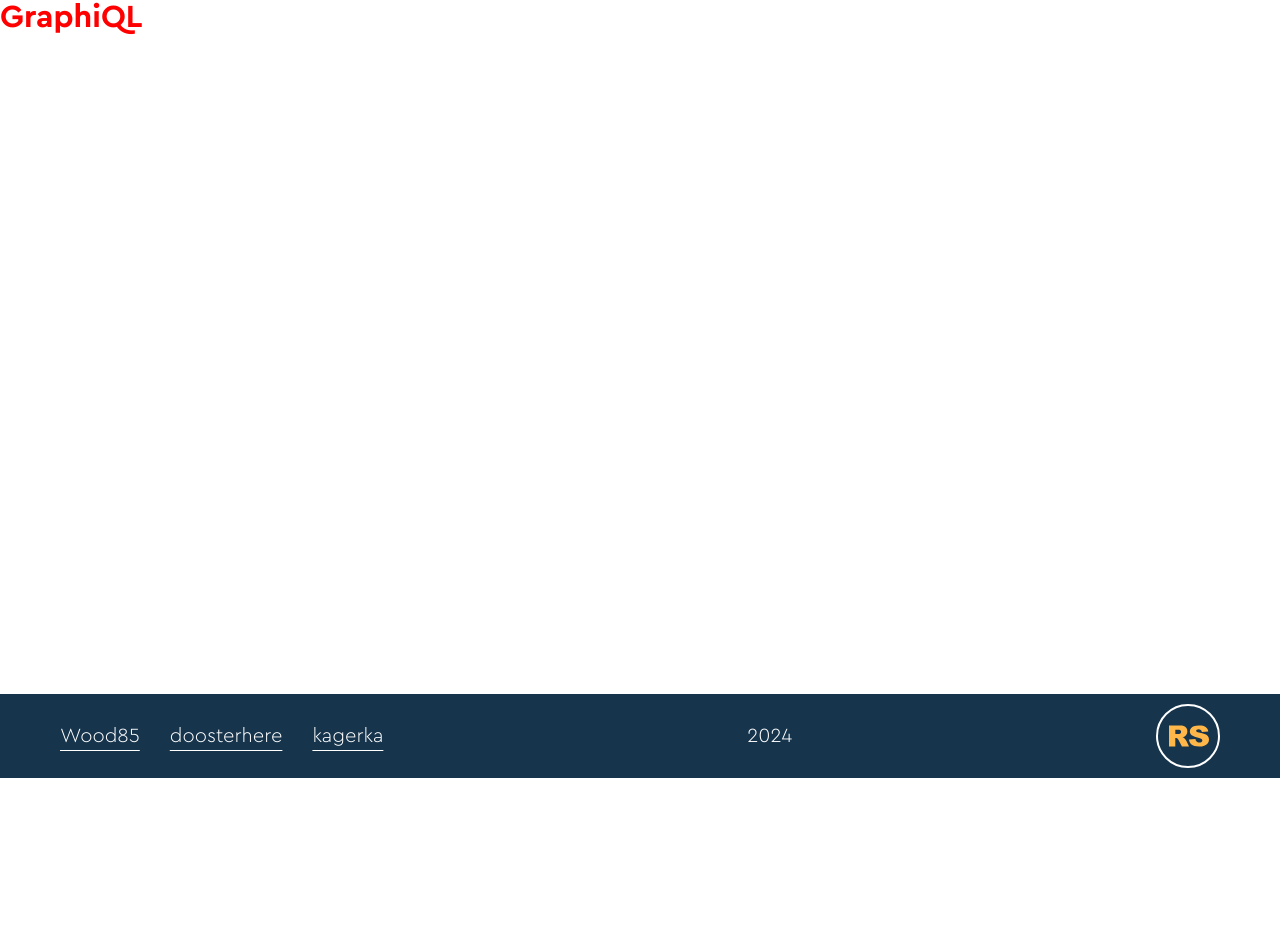
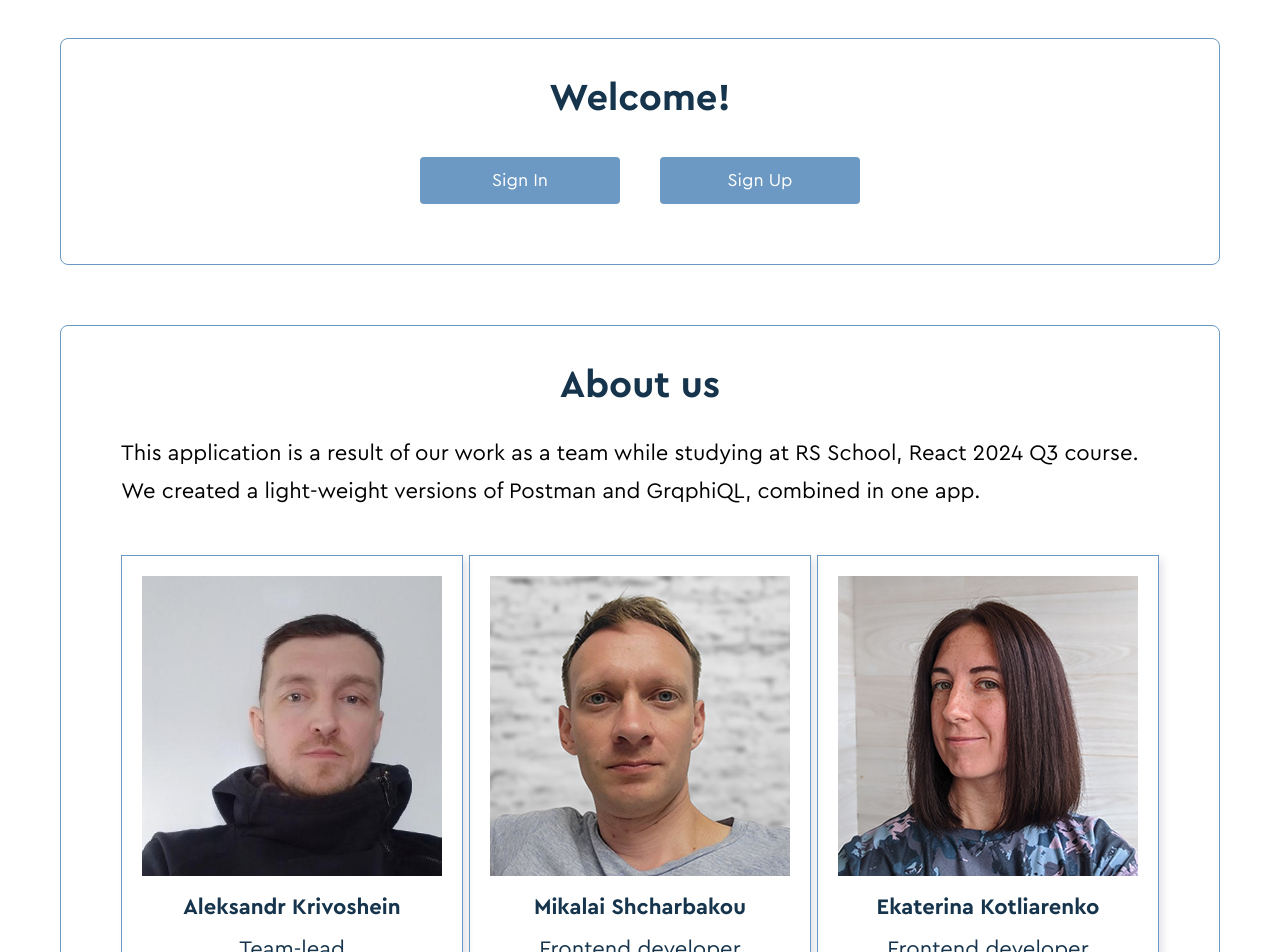
Before and after one commit to Wood85/graphiql-app, a Next.js app: page / in a window 1280 px wide. Shown: the part 22-974 px from the top of the page. Before the commit the page ends 800 px from the top, so only its background shows below. Built offline with nearby package versions, Linux system fonts and the light colour scheme.

Commit message:
feat: RSS-GRAPHI-2_01 Implement Main page

```diff
--- a/src/app/page.module.scss
+++ b/src/app/page.module.scss
@@ -1,4 +1,113 @@
+@import '../styles/variables.scss';
+
 .main {
-  display: flex;
-  color: red;
+  padding: 60px;
+
+  .container {
+    margin: 0 auto;
+    max-width: 1320px;
+    display: flex;
+    flex-direction: column;
+    align-items: center;
+    gap: 60px;
+
+    .title {
+      margin: 0;
+
+      font-size: 38px;
+      color: $dark-blue;
+      line-height: 38px;
+    }
+
+    .welcome {
+      width: 100%;
+      padding: 40px 0 60px;
+      display: flex;
+      flex-direction: column;
+      align-items: center;
+      gap: 40px;
+      border: 1px solid $light-blue;
+      border-radius: 8px;
+
+      .buttons {
+        display: flex;
+        gap: 40px;
+
+        .button {
+          min-width: 200px;
+          padding: 13px 0;
+          display: flex;
+          justify-content: center;
+          gap: 8px;
+          border-radius: 4px;
+
+          font-size: 18px;
+          color: white;
+
+          background-color: $light-blue;
+          text-decoration: none;
+        }
+      }
+    }
+
+    .about {
+      padding: 40px 60px;
+      display: flex;
+      flex-direction: column;
+      align-items: center;
+      border: 1px solid $light-blue;
+      border-radius: 8px;
+
+      .paragraph {
+        margin: 0;
+        margin-top: 30px;
+
+        font-size: 22px;
+        line-height: 38px;
+      }
+
+      .cards {
+        margin-top: 45px;
+        width: 100%;
+        display: flex;
+        flex-direction: row;
+        justify-content: space-between;
+
+        .card {
+          padding: 20px;
+          display: flex;
+          flex-direction: column;
+          align-items: center;
+          border: 1px solid $light-blue;
+
+          text-align: center;
+          color: $dark-blue;
+
+          box-shadow: 4px 4px 8px $light-gray;
+
+          .name {
+            margin: 0;
+            margin-top: 20px;
+
+            font-size: 22px;
+            font-weight: bold;
+            line-height: 22px;
+          }
+
+          .roles {
+            margin-top: 20px;
+            display: flex;
+            flex-direction: column;
+
+            .role {
+              margin: 0;
+
+              font-size: 22px;
+              line-height: 22px;
+            }
+          }
+        }
+      }
+    }
+  }
 }
--- a/src/app/page.tsx
+++ b/src/app/page.tsx
@@ -1,9 +1,62 @@
-import styles from './page.module.scss';
+import Link from 'next/link';
+import Image from 'next/image';
+
+import imageAlexander from '../assets/images/team/Aleksandr.png';
+import imageMikalai from '../assets/images/team/Mikalai.png';
+import imageEkaterina from '../assets/images/team/Ekaterina.png';
+
+import style from './page.module.scss';
 
 export default function Page(): JSX.Element {
   return (
-    <main className={styles.main}>
-      <h1>GraphiQL</h1>
+    <main className={style.main}>
+      <div className={style.container}>
+        <section className={style.welcome}>
+          <h2 className={style.title}>Welcome!</h2>
+          <div className={style.buttons}>
+            <Link href='/sign-in' className={style.button}>
+              Sign In
+            </Link>
+            <Link href='/sign-up' className={style.button}>
+              Sign Up
+            </Link>
+          </div>
+        </section>
+
+        <section className={style.about}>
+          <h2 className={style.title}>About us</h2>
+          <p className={style.paragraph}>
+            This application is a result of our work as a team while studying at RS School, React 2024 Q3 course. We
+            created a light-weight versions of Postman and GrqphiQL, combined in one app.
+          </p>
+          <div className={style.cards}>
+            <div className={style.card}>
+              <Image src={imageAlexander} width={300} height={300} alt='Aleksandr photo' priority />
+              <span className={style.name}>Aleksandr Krivoshein</span>
+              <div className={style.roles}>
+                <span className={style.role}>Team-lead</span>
+                <span className={style.role}>Frontend developer</span>
+              </div>
+            </div>
+
+            <div className={style.card}>
+              <Image src={imageMikalai} width={300} height={300} alt='Mikalai photo' priority />
+              <span className={style.name}>Mikalai Shcharbakou</span>
+              <div className={style.roles}>
+                <span className={style.role}>Frontend developer</span>
+              </div>
+            </div>
+
+            <div className={style.card}>
+              <Image src={imageEkaterina} width={300} height={300} alt='Ekaterina photo' priority />
+              <span className={style.name}>Ekaterina Kotliarenko</span>
+              <div className={style.roles}>
+                <span className={style.role}>Frontend developer</span>
+              </div>
+            </div>
+          </div>
+        </section>
+      </div>
     </main>
   );
 }
--- a/src/styles/variables.scss
+++ b/src/styles/variables.scss
@@ -2,3 +2,5 @@
 $white: #ffffff;
 $dark-blue: #16354d;
 $orange: #ffb749;
+$light-blue: #6b99c3;
+$light-gray: #e4e5ea;
```
